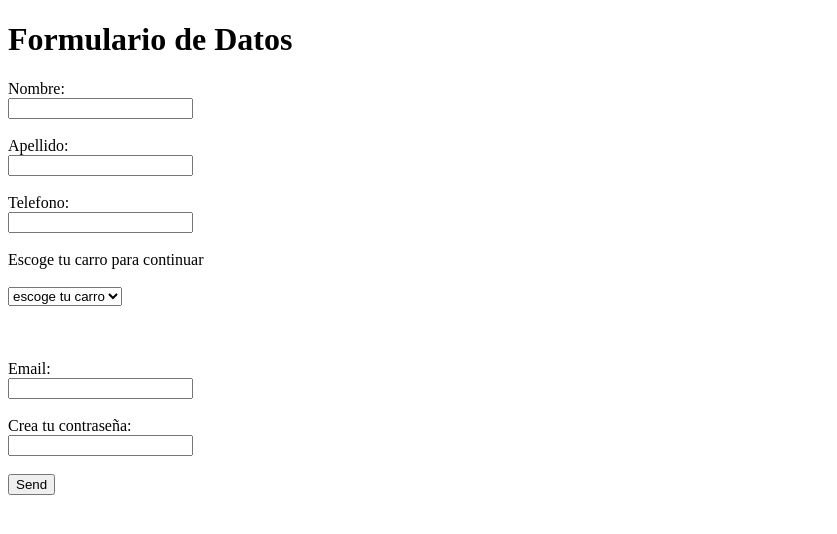
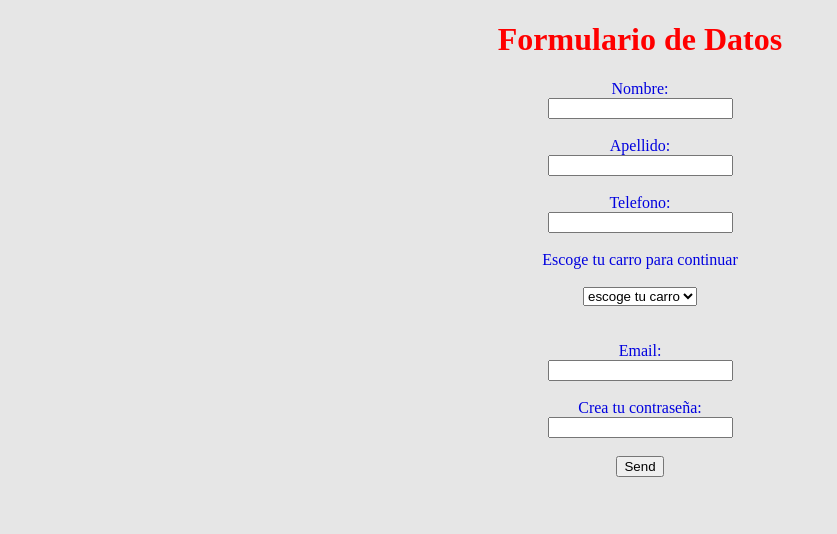
Before and after one commit to anadurand/leccion13, a plain HTML site: page index.html in a window 1280 px wide. Shown: the whole page, without its empty margins (0-837 px from the left). Drawn offline with Linux system fonts and the light colour scheme.

Commit message:
validacion html

```diff
--- /dev/null
+++ b/assets/css/main.css
@@ -0,0 +1,11 @@
+body{
+  background-color: #E6E6E6;
+}
+section{
+  text-align: center;
+  color: #0101DF;
+}
+h1{
+  text-align: center;
+  color: #FF0000;
+}
--- a/assets/js/javascript.js
+++ b/assets/js/javascript.js
@@ -1,8 +1,4 @@
 
-
-function validacion(){
-  valor = document.getElementById("nombre").value;
-  if(isNaN(valor)) {
-    return false;
-  }
+function validar() {
+  document.write("<h1 text-align:center>Buena Validaciòn HTML</h1>");
 }
--- a/index.html
+++ b/index.html
@@ -4,12 +4,13 @@
   <meta charset="UTF-8">
   <meta name="viewport" content="width=device-width, initial-scale=1.0">
   <meta http-equiv="X-UA-Compatible" content="ie=edge">
-  <title>Document</title>
+  <link rel="stylesheet" href="assets/css/main.css">
+  <title>Validacion en HTML</title>
 </head>
 <body>
 <h1>Formulario de Datos</h1>
 <section>
-  <form action="" onsubmit="return validacion()">
+  <form>
     <div>
       <label for="nombre">Nombre:</label><br>
       <input id="nombre" type="text" required>
@@ -20,6 +21,7 @@
     </div><br>
     <div>
       <label for="telef">Telefono:</label><br>
+      <!--telef con 9 digitos-->
       <input id="telef" type="text" pattern="\d{9}$" required>
     </div><br>
     <div>
@@ -32,19 +34,20 @@
         <option value="3">Audi</option>
         <option value="4">Saab</option>
       </select>
-    </div><br><br><br>
+    </div><br><br>
     <div>
       <label for="email">Email:</label><br>
       <input id="email" type="email" required>
     </div><br>
     <div>
       <label for="password">Crea tu contraseña:</label><br>
+      <!--La contraseña contenga mayuscula, letras, numeros y cualquier signo-->
       <input id="password" type="password" pattern="(?=.*\d)(?=.*[a-z])(?=.*[A-Z])\w\S{6,}" required>
     </div><br>
-    <button type="submit">Send</button>
+    <button type="submit" onclick="validar();">Send</button>
   </form>
 </section>
-<script src="asset/js/javascript.js">
+<script src="assets/js/javascript.js">
 
 </script>
 </body>
```
